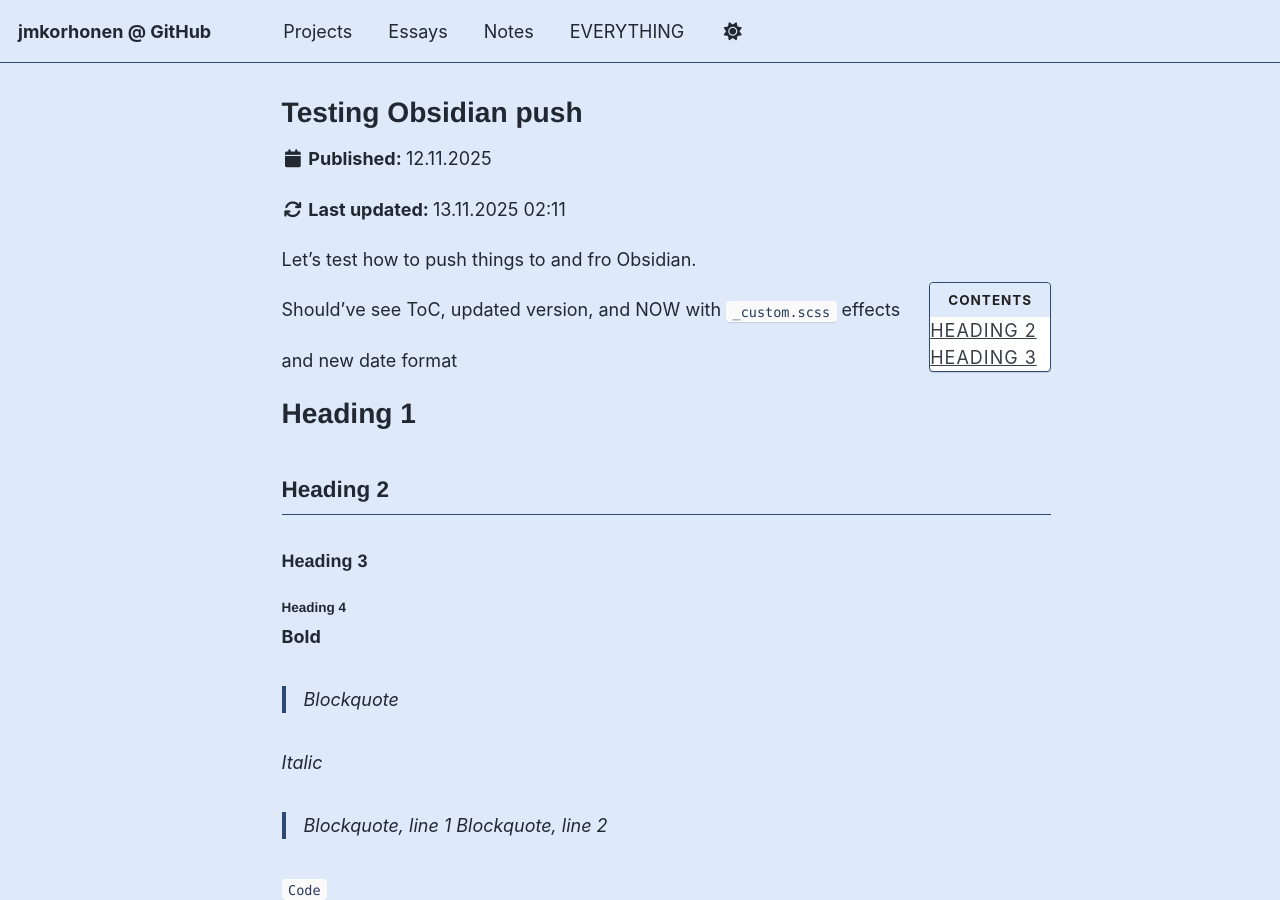
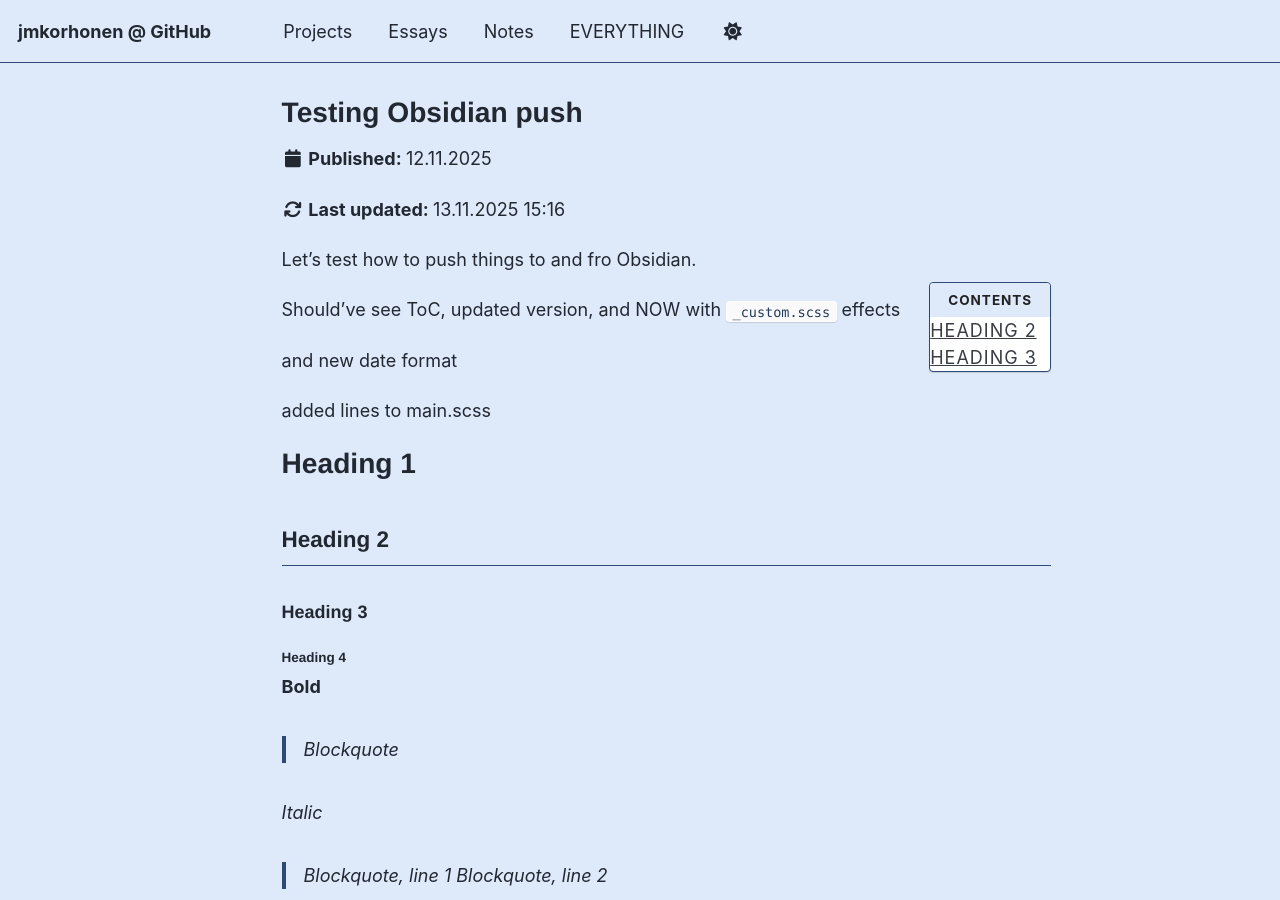
Before and after one commit to jmkorhonen/jmkorhonen.github.io, a Jekyll site: the page built from _pages/testpage.md, in a window 1280 px wide and 900 px high. Built offline with Jekyll 4.4.1, drawn with Linux system fonts in a browser that asks for light colours; a script that is not in the unit is left out.

Commit message:
jmkorhonen 2025-11-13 15:17:24

```diff
--- a/_layouts/single.html
+++ b/_layouts/single.html
@@ -52,7 +52,7 @@ layout: default
 					<strong><i class="fa fa-fw fa-refresh" aria-hidden="true"></i>
 						{{ site.data.ui-text[site.locale].updated_label | default: "Last updated:" }}
 					</strong>
-					<time datetime="{{ updated | date_to_xmlschema }}">{{ updated | date: "%d.%m.%Y %H:%m" }}</time>
+					<time datetime="{{ updated | date_to_xmlschema }}">{{ updated | date: "%d.%m.%Y %H:%M" }}</time>
 				</p>
 			{% endif %}
 
--- a/_pages/testpage.md
+++ b/_pages/testpage.md
@@ -9,7 +9,7 @@ toc_sticky: true
 toc_label: Contents
 toc_icon: list
 published: true
-modified: 2025-11-13 Thu 02:19
+modified: 2025-11-13 Thu 15:16
 ---
 
 Let's test how to push things to and fro Obsidian.
@@ -17,6 +17,8 @@ Let's test how to push things to and fro Obsidian.
 Should've see ToC, updated version, and NOW with `_custom.scss` effects
 
 and new date format
+
+added lines to main.scss
 # Heading 1
 
 ## Heading 2
```
